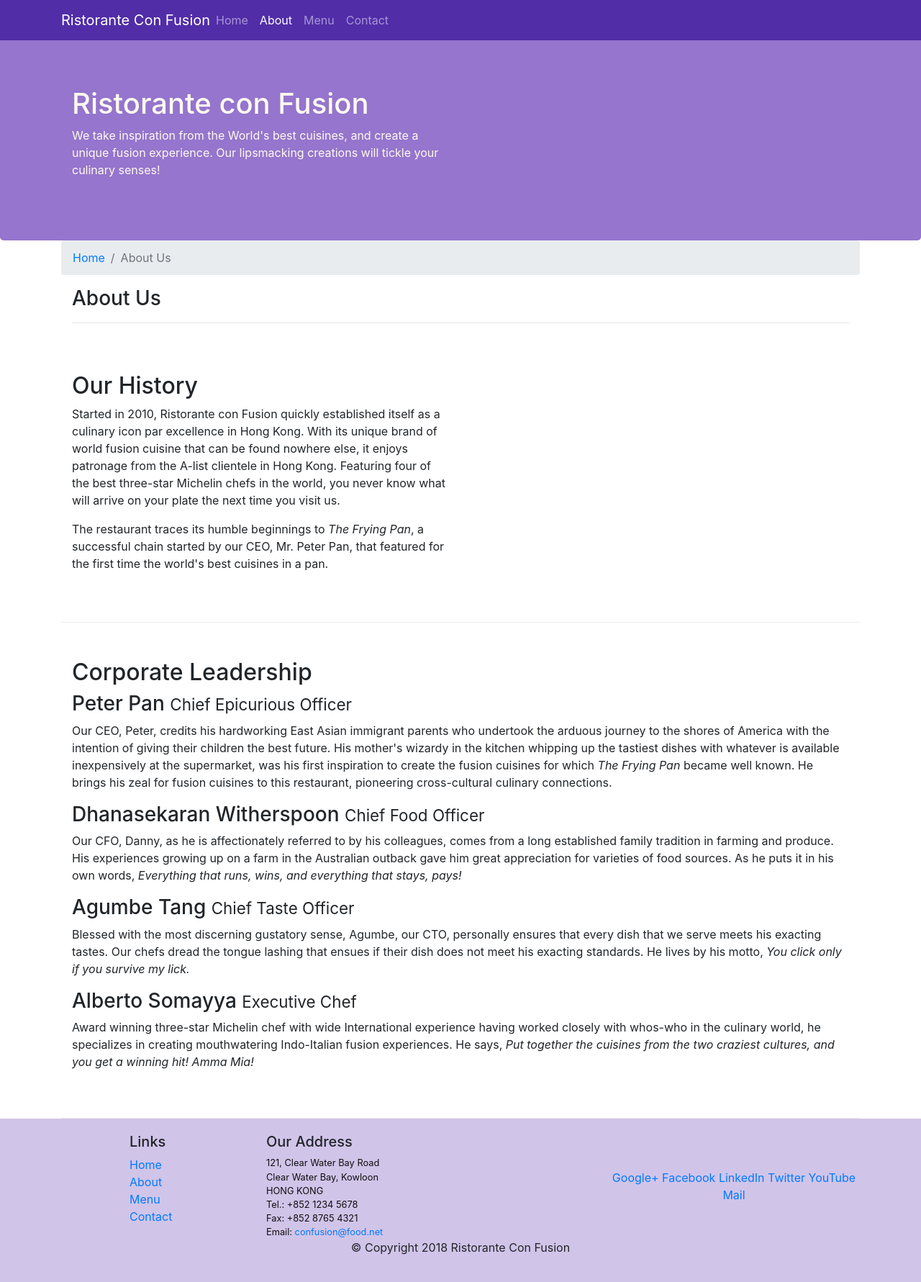
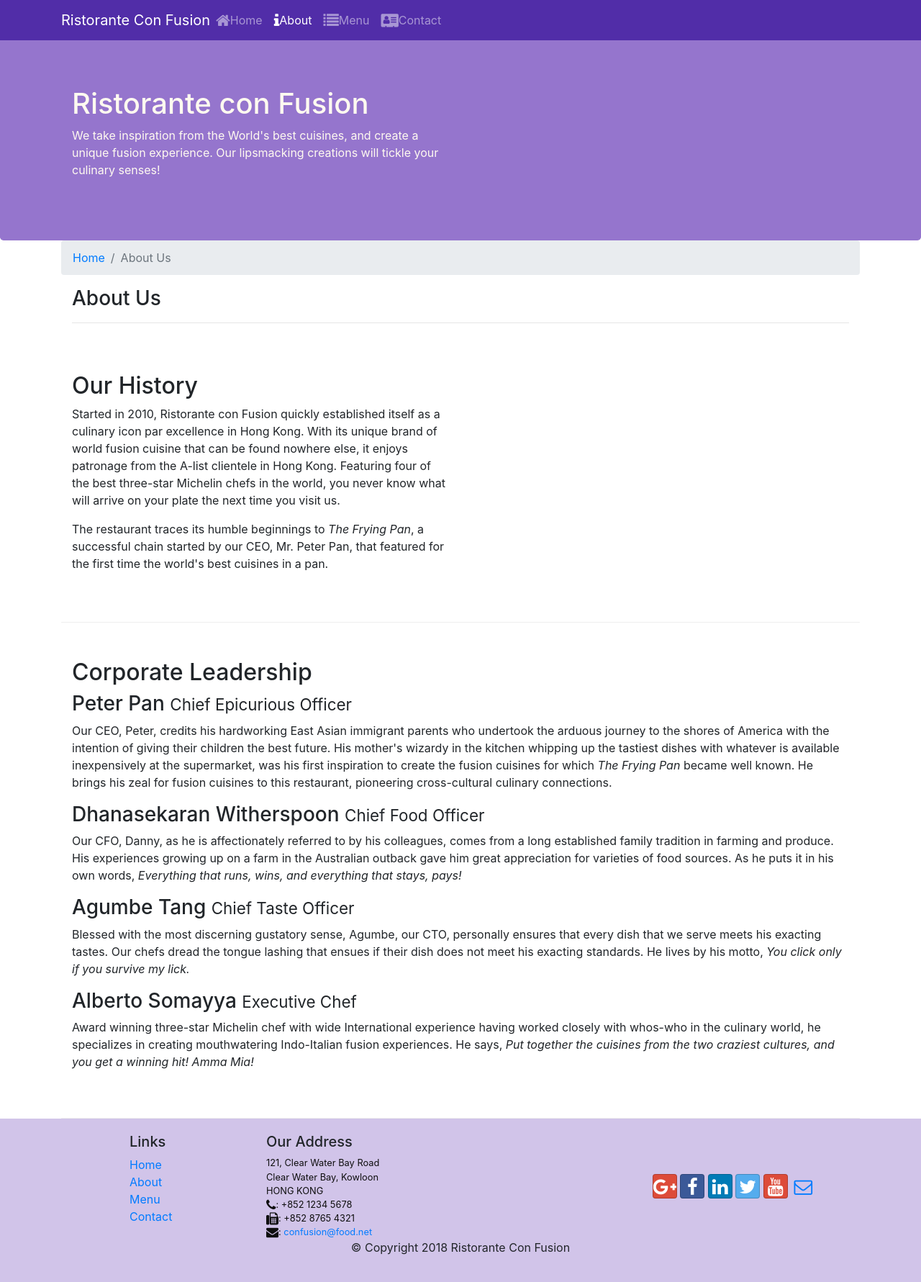
Before and after one commit to wsquan171/BootStrap4_conFusion, a website: page aboutus.html in a window 1280 px wide. Shown: the whole page at 72% size. Drawn offline with nearby package versions, Linux system fonts and the light colour scheme.

Commit message:
Icon Fonts

```diff
--- a/aboutus.html
+++ b/aboutus.html
@@ -9,6 +9,8 @@
 
     <!-- Bootstrap CSS -->
     <link rel="stylesheet" href="node_modules/bootstrap/dist/css/bootstrap.min.css">
+    <link rel="stylesheet" href="node_modules/font-awesome/css/font-awesome.min.css">
+    <link rel="stylesheet" href="node_modules/bootstrap-social/bootstrap-social.css">
     <link rel="stylesheet" href="/css/styles.css">
     <title>Ristorante Con Fusion: About Us</title>
 
@@ -23,10 +25,10 @@
                 <a class="navbar-brand mr-auto" href="./index.html">Ristorante Con Fusion</a>
                 <div class="collapse navbar-collapse" id="Navbar">
                     <ul class="navbar-nav mr-auto">
-                        <li class="nav-item"><a class="nav-link" href="./index.html">Home</a></li>
-                        <li class="nav-item active"><a class="nav-link" href="#">About</a></li>
-                        <li class="nav-item"><a class="nav-link" href="#">Menu</a></li>
-                        <li class="nav-item"><a class="nav-link" href="#">Contact</a></li>
+                        <li class="nav-item"><a class="nav-link" href="./index.html"><span class="fa fa-home fa-lg"></span>Home</a></li>
+                        <li class="nav-item active"><a class="nav-link" href="#"><span class="fa fa-info fa-lg"></span>About</a></li>
+                        <li class="nav-item"><a class="nav-link" href="#"><span class="fa fa-list fa-lg"></span>Menu</a></li>
+                        <li class="nav-item"><a class="nav-link" href="#"><span class="fa fa-address-card fa-lg"></span>Contact</a></li>
                 </div>
                 </ul>
             </div>
@@ -101,19 +103,19 @@
 		              121, Clear Water Bay Road<br>
 		              Clear Water Bay, Kowloon<br>
 		              HONG KONG<br>
-		              Tel.: +852 1234 5678<br>
-		              Fax: +852 8765 4321<br>
-		              Email: <a href="mailto:confusion@food.net">confusion@food.net</a>
+		              <i class="fa fa-phone fa-lg"></i>: +852 1234 5678<br>
+		              <i class="fa fa-fax fa-lg"></i>: +852 8765 4321<br>
+		              <i class="fa fa-envelope fa-lg"></i>: <a href="mailto:confusion@food.net">confusion@food.net</a>
 		           </address>
                 </div>
                 <div class="col-12 col-sm-4 align-self-center">
                     <div class="text-center">
-                        <a href="http://google.com/+">Google+</a>
-                        <a href="http://www.facebook.com/profile.php?id=">Facebook</a>
-                        <a href="http://www.linkedin.com/in/">LinkedIn</a>
-                        <a href="http://twitter.com/">Twitter</a>
-                        <a href="http://youtube.com/">YouTube</a>
-                        <a href="mailto:">Mail</a>
+                        <a class="btn btn-social-icon btn-google" href="http://google.com/+"><i class="fa fa-google-plus"></i></a>
+                        <a class="btn btn-social-icon btn-facebook" href="http://www.facebook.com/profile.php?id="><i class="fa fa-facebook"></i></a>
+                        <a class="btn btn-social-icon btn-linkedin" href="http://www.linkedin.com/in/"><i class="fa fa-linkedin"></i></a>
+                        <a class="btn btn-social-icon btn-twitter" href="http://twitter.com/"><i class="fa fa-twitter"></i></a>
+                        <a class="btn btn-social-icon btn-google" href="http://youtube.com/"><i class="fa fa-youtube"></i></a>
+                        <a class="btn btn-social-icon" href="mailto:confusion@food.net"><i class="fa fa-envelope-o"></i></a>
                     </div>
                 </div>
            </div>
--- a/package.json
+++ b/package.json
@@ -15,6 +15,8 @@
   },
   "dependencies": {
     "bootstrap": "^4.0.0",
+    "bootstrap-social": "^5.1.1",
+    "font-awesome": "^4.7.0",
     "jquery": "^3.3.1",
     "popper.js": "^1.14.4"
   }
```
Also changed, not shown: index.html (+15 -13 lines), 1 other file.
